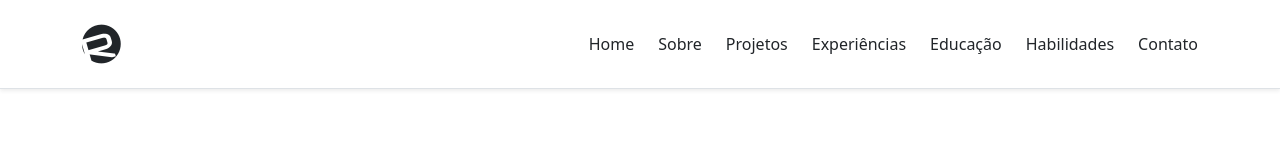
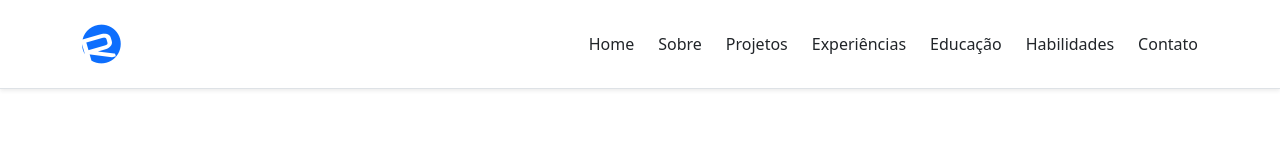
Before and after one commit to ronaldosabino/professional-portfolio, an Angular app: page / in a window 1280 px wide. Shown: the top 156 px of the page. Built offline with nearby package versions, Linux system fonts and the light colour scheme.

Commit message:
feat: add primary color to logo icon in navbar

```diff
--- a/src/app/core/components/navbar/navbar.html
+++ b/src/app/core/components/navbar/navbar.html
@@ -3,7 +3,7 @@
     <div class="container-sm d-flex flex-row justify-content-between align-items-center">
 
         <!-- Logo -->
-        <i class="fa-brands fa-resolving fs-1 pointer" routerLink="/home"></i>
+        <i class="fa-brands fa-resolving fs-1 pointer text-primary" routerLink="/home"></i>
 
         <!-- Navegação Desktop -->
         <nav>
```
